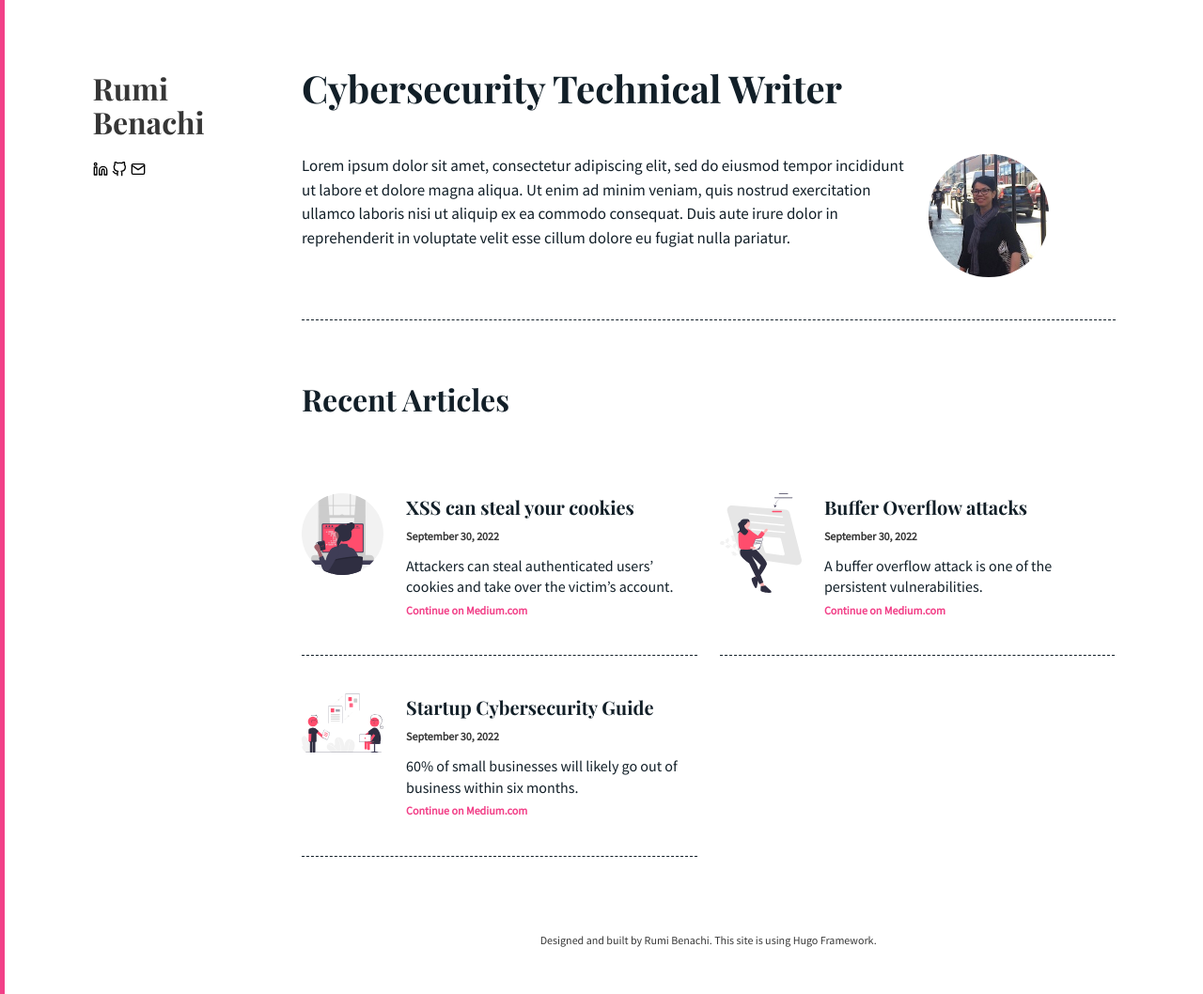
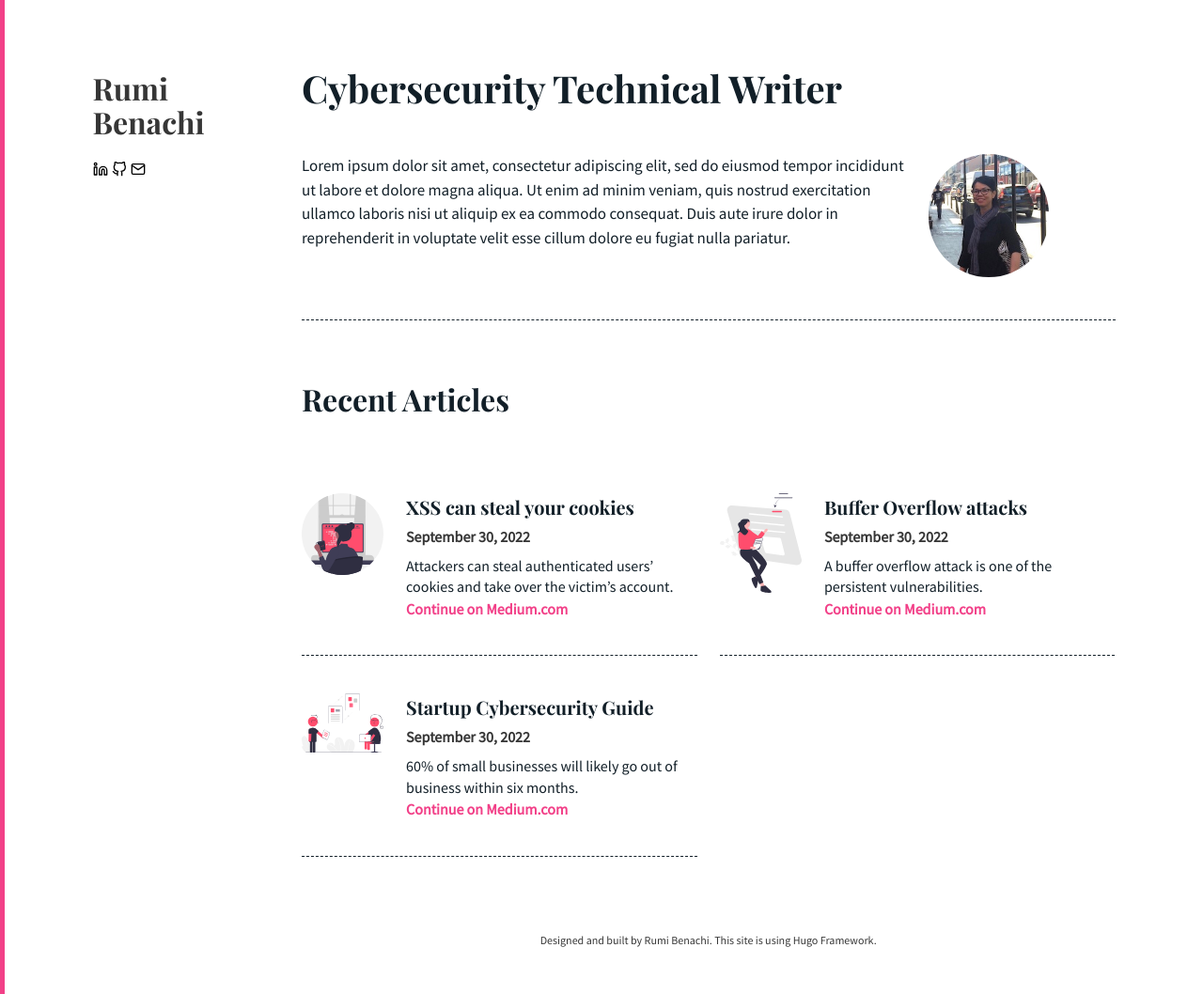
Before and after one commit to RumiBenachi/RumiBenachi.github.io, a plain HTML site: page index.html in a window 1280 px wide. Shown: the whole page at 94% size. Drawn offline with nearby package versions, Linux system fonts and the light colour scheme.

Commit message:
Update font size

```diff
--- a/index.html
+++ b/index.html
@@ -80,11 +80,11 @@
                 </div>
                 <div class="column pb-6">
                     <h2 class="is-size-5 feature-article-title">XSS can steal your cookies</h2>
-                    <time class="is-size-7 has-text-grey-darker has-text-weight-semibold">September 30, 2022</time>
+                    <time class="is-size-6 has-text-grey-darker has-text-weight-semibold">September 30, 2022</time>
                     <p class="feature-description pt-1">Attackers can steal authenticated users’ cookies and take over the victim’s account.</p>
 
                     <div class="feature-link">
-                        <a class="is-size-7 has-text-weight-semibold" href="https://medium.com/p/80c94b5b4b13"  title="Continue on Medium.com"  target="_blank">Continue on Medium.com </a>
+                        <a class="is-size-6 has-text-weight-semibold" href="https://medium.com/p/80c94b5b4b13"  title="Continue on Medium.com"  target="_blank">Continue on Medium.com </a>
                     </div>
 
                 </div>
@@ -103,11 +103,11 @@
                 </div>
                 <div class="column pb-6">
                     <h2 class="is-size-5 feature-article-title">Buffer Overflow attacks</h2>
-                    <time class="is-size-7 has-text-grey-darker has-text-weight-semibold">September 30, 2022</time>
+                    <time class="is-size-6 has-text-grey-darker has-text-weight-semibold">September 30, 2022</time>
                     <p class="feature-description pt-1">A buffer overflow attack is one of the persistent vulnerabilities.</p>
 
                     <div class="feature-link">
-                        <a class="is-size-7 has-text-weight-semibold" href="https://medium.com/@rumi.benachi/buffer-overflow-attacks-992843754b7a"  title="Continue on Medium.com"  target="_blank">Continue on Medium.com </a>
+                        <a class="is-size-6 has-text-weight-semibold" href="https://medium.com/@rumi.benachi/buffer-overflow-attacks-992843754b7a"  title="Continue on Medium.com"  target="_blank">Continue on Medium.com </a>
                     </div>
 
                 </div>
@@ -126,11 +126,11 @@
                 </div>
                 <div class="column pb-6">
                     <h2 class="is-size-5 feature-article-title">Startup Cybersecurity Guide</h2>
-                    <time class="is-size-7 has-text-grey-darker has-text-weight-semibold">September 30, 2022</time>
+                    <time class="is-size-6 has-text-grey-darker has-text-weight-semibold">September 30, 2022</time>
                     <p class="feature-description pt-1">60% of small businesses will likely go out of business within six months.</p>
 
                     <div class="feature-link">
-                        <a class="is-size-7 has-text-weight-semibold" href="https://medium.com/@rumi.benachi/startup-cybersecurity-guide-a2c59c479196"  title="Continue on Medium.com"  target="_blank">Continue on Medium.com </a>
+                        <a class="is-size-6 has-text-weight-semibold" href="https://medium.com/@rumi.benachi/startup-cybersecurity-guide-a2c59c479196"  title="Continue on Medium.com"  target="_blank">Continue on Medium.com </a>
                     </div>
 
                 </div>
```
